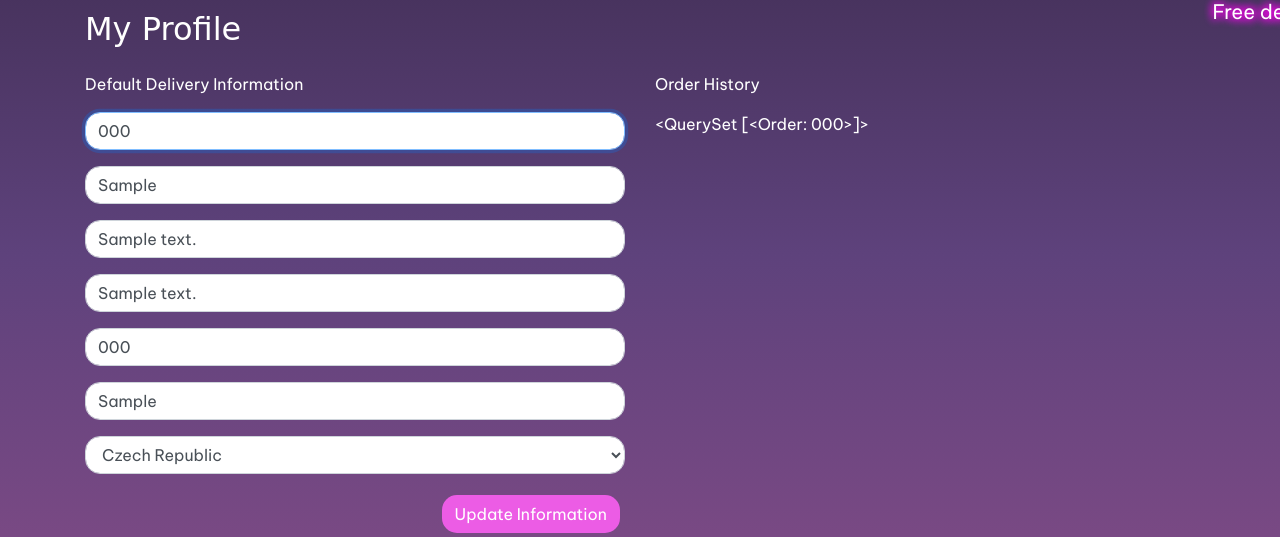
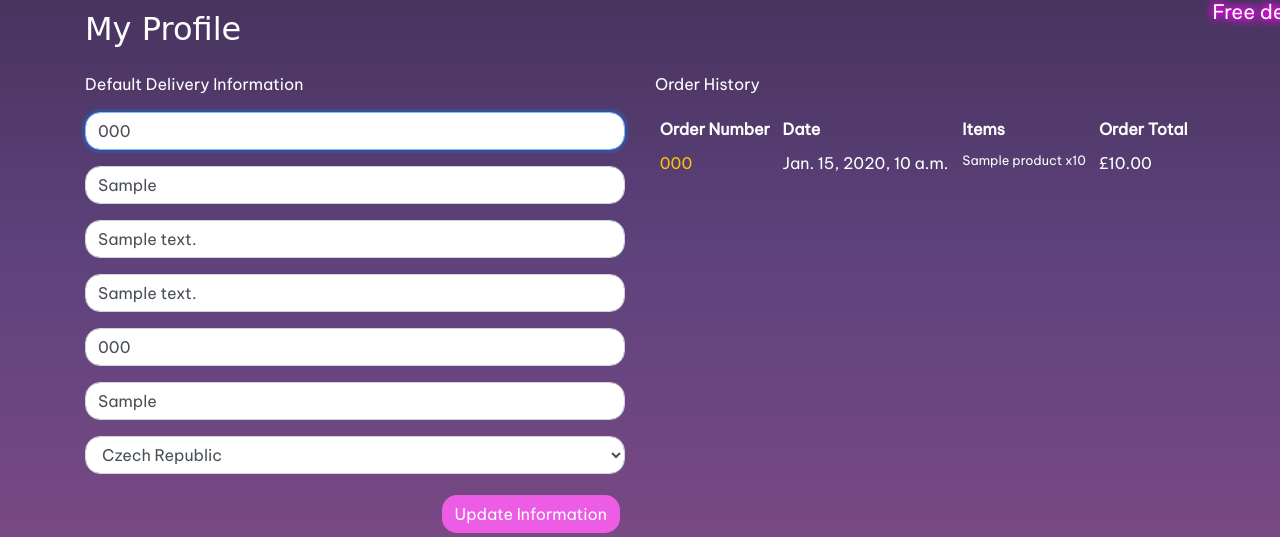
Before and after one commit to Code-Institute-Submissions/ConnorSargent-GraphicDesignerWebsite, a Django app: page /profile/ in a window 1280 px wide. Shown: the part 145-682 px from the top of the page. Run offline with Django 3.2, Linux system fonts and the light colour scheme; a user stored in the database is signed in; tables that the repository leaves empty hold one stand-in row (values such as "Sample post"); some libraries are stand-ins or nearby versions; some web fonts are replaced.

Commit message:
added order history to profile and updated checkout views

```diff
--- a/bag/templates/bag/bag.html
+++ b/bag/templates/bag/bag.html
@@ -23,7 +23,7 @@
         <div class="col">
             {% if bag_items %}
             <div class="table-responsive bag-table">
-                <table class="table table-sm text-white">
+                <table class="table table-sm text-white table-borderless">
                     <thead>
                         <tr>
                             <th scope="col">Product Info</th>
--- a/checkout/admin.py
+++ b/checkout/admin.py
@@ -16,7 +16,7 @@ class OrderAdmin(admin.ModelAdmin):
                        'grand_total', 'original_bag',
                        'stripe_pid')
 
-    fields = ('order_number', 'date', 'full_name',
+    fields = ('order_number', 'user_profile', 'date', 'full_name',
               'email', 'phone_number', 'country',
               'postcode', 'town_or_city', 'street_address1',
               'street_address2', 'county', 'delivery_cost',
--- a/profiles/templates/profiles/profile.html
+++ b/profiles/templates/profiles/profile.html
@@ -14,7 +14,7 @@
 {% endblock %}
 
 {% block content %}
-<div class="container">
+<div class="container profile-container">
     <div class="row">
         <div class="col">
             <h2 class="mb-4">My Profile</h2>
@@ -31,13 +31,42 @@
         </div>
         <div class="col-12 col-lg-6">
             <p>Order History</p>
-            {{ orders }}
+            <div class="order-history table-responsive">
+                <table class="table table-sm table-borderless text-white">
+                    <thead>
+                        <tr>
+                            <th>Order Number</th>
+                            <th>Date</th>
+                            <th>Items</th>
+                            <th>Order Total</th>
+                        </tr>
+                    </thead>
+                    <tbody>
+                        {% for order in orders %}
+                        <tr>
+                            <td>
+                                <a class="text-warning" href="{% url 'order_history' order.order_number %}"
+                                    title="{{ order.order_number }}">
+                                    {{ order.order_number|truncatechars:6 }}
+                                </a>
+                            </td>
+                            <td>{{ order.date }}</td>
+                            <td>
+                                <ul class="list-unstyled">
+                                    {% for item in order.lineitems.all %}
+                                    <li class="small">
+                                        {{ item.product.name }} x{{ item.quantity }}
+                                    </li>
+                                    {% endfor %}
+                                </ul>
+                            </td>
+                            <td>£{{ order.grand_total }}</td>
+                        </tr>
+                        {% endfor %}
+                    </tbody>
+                </table>
+            </div>
         </div>
     </div>
 </div>
 {% endblock %}
-
-{% block postloadjs %}
-{{ block.super }}
-<script type="text/javascript" src="{% static 'profiles/js/countryfield.js' %}"></script>
-{% endblock %}
--- a/profiles/urls.py
+++ b/profiles/urls.py
@@ -2,5 +2,6 @@ from django.urls import path
 from . import views
 
 urlpatterns = [
-    path('', views.profile, name='profile')
+    path('', views.profile, name='profile'),
+    path('order_history/<order_number>', views.order_history, name='order_history')
 ]
--- a/profiles/views.py
+++ b/profiles/views.py
@@ -3,6 +3,7 @@ from django.contrib import messages
 
 from .models import UserProfile
 from .forms import UserProfileForm
+from checkout.models import Order
 
 # Create your views here.
 
@@ -28,3 +29,20 @@ def profile(request):
     }
 
     return render(request, template, context)
+
+
+def order_history(request, order_number):
+    order = get_object_or_404(Order, order_number=order_number)
+
+    messages.info(request, (
+        f'Dont worry! this is not a new order!'
+        'An order confirmation was sent on the original order date.'
+    ))
+
+    template = 'checkout/checkout_success.html'
+    context = {
+        'order': order,
+        'from_profile': True,
+    }
+
+    return render(request, template, context)
```
Also changed, not shown: checkout/templates/checkout/checkout_success.html (+13 -3 lines), checkout/views.py (+40 -1 lines).
